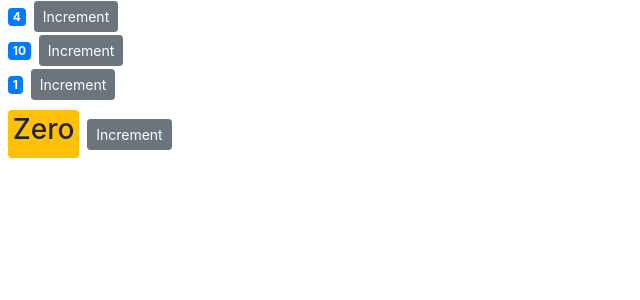
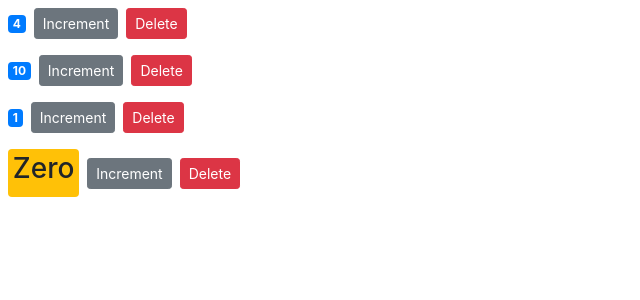
Before and after one commit to LuisDi98/Tutorial_React_Beginners, a React (Create React App) app in the folder react-app/: page / in a window 1280 px wide. Shown: the top 300 px of the page, without its empty margins (0-640 px from the left). Built offline with nearby package versions, Linux system fonts and the light colour scheme.

Commit message:
Raising events and updating states

```diff
--- a/react-app/src/components/counter.jsx
+++ b/react-app/src/components/counter.jsx
@@ -1,17 +1,18 @@
 import React, { Component } from "react";
 
 class Counter extends Component {
+    //Now we are pasing all counter obj, we need to fix and adapt the code to it! Look counters to know counter structure
   state = {
-    value: this.props.value
+    value: this.props.counter.value,
   };
 
-  handleIncrement = product => {
-    console.log(product);
-    this.setState({value: this.state.value + 1});
-  }
+  handleIncrement = (product) => {
+    this.setState({ value: this.state.value + 1 });
+  };
+
+
 
   render() {
-
     return (
       <div>
         <span className={this.getBadgeClasses()}> {this.formatCount()} </span>
@@ -20,6 +21,12 @@
           className="btn btn-secondary btn-sm"
         >
           Increment
+        </button>
+        <button
+          className="btn btn-danger btn-sm m-2"
+          onClick={() => this.props.onDelete(this.props.counter.id)}
+        >
+          Delete
         </button>
       </div>
     );
--- a/react-app/src/components/counters.jsx
+++ b/react-app/src/components/counters.jsx
@@ -12,16 +12,20 @@
       { id: 4, value: 0},
     ],
   };
+
+    handleDelete = counterId => {
+        const countersFiltered = this.state.counters.filter(c => c.id !== counterId);
+        this.setState( { counters: countersFiltered } );
+    }
   render() {
-
+    //Here on the prop counter we send all element data to the component, so it can manage it there
     return (
       <div>
         {this.state.counters.map((counter) => (
           <Counter
             key={counter.id}
-            value={counter.value}
-            selected={counter.selected}
-            id={counter.id}
+            onDelete={this.handleDelete}
+            counter={counter}
           />
         ))}
       </div>
```
Also changed, not shown: 1 other file (tests, documents, lock files or other folders).
